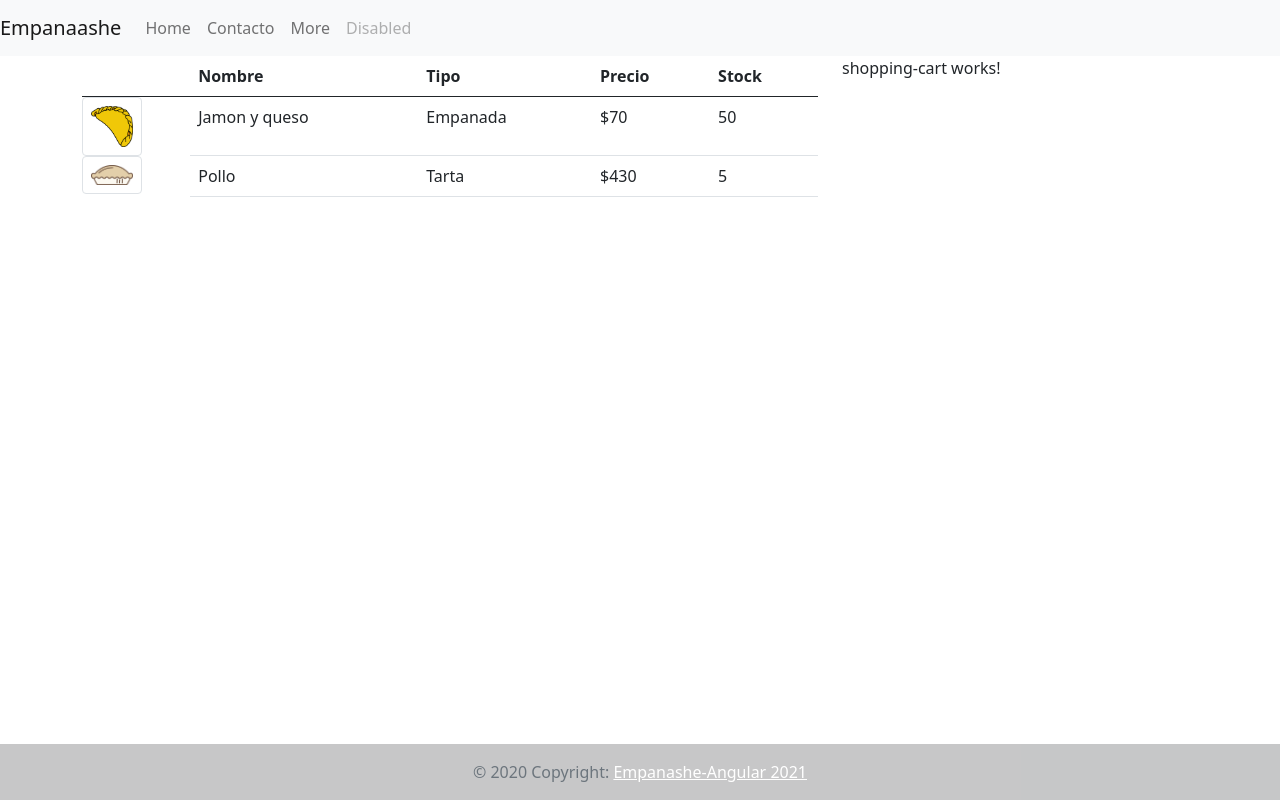
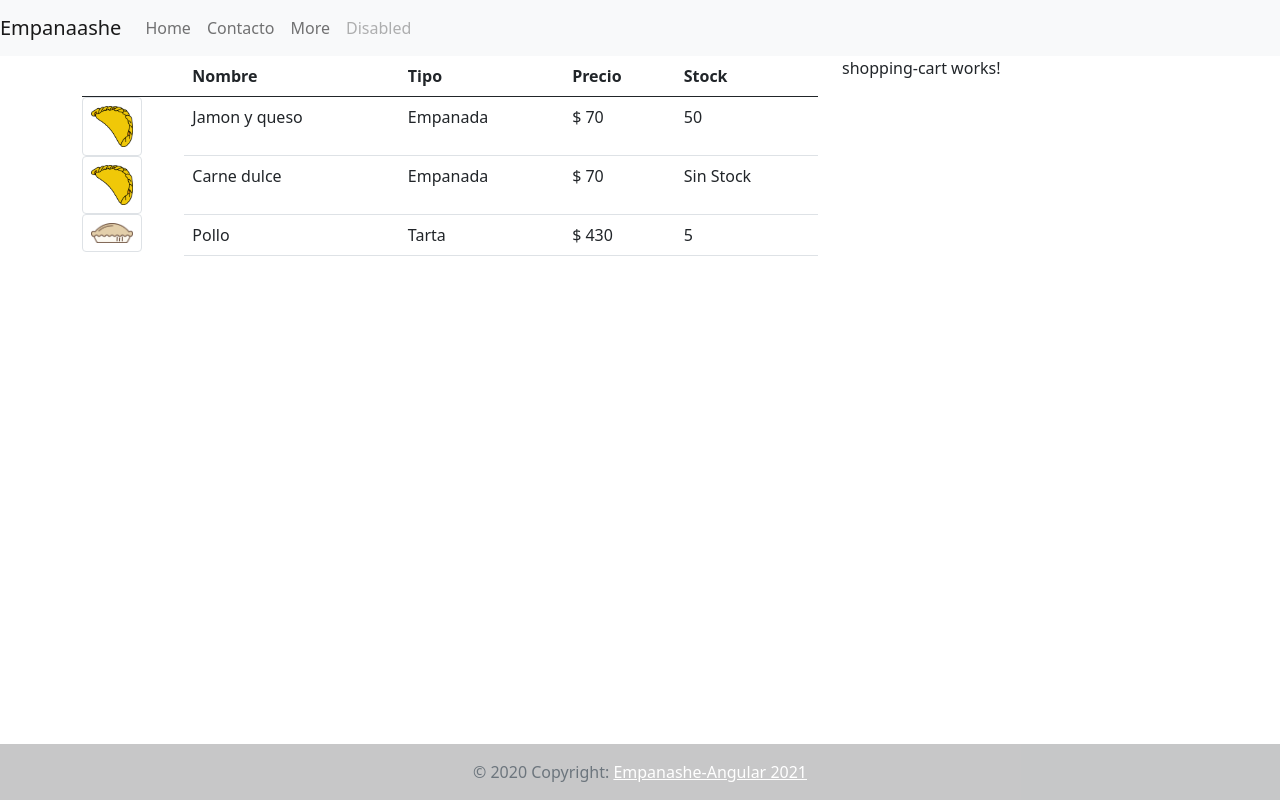
Before and after one commit to sierragustavo/empanashe, an Angular app: page / in a window 1280 px wide. Built offline with nearby package versions, Linux system fonts and the light colour scheme.

Commit message:
added interfaz, ngIf

```diff
--- /dev/null
+++ b/src/app/products-list/product.ts
@@ -0,0 +1,7 @@
+export interface Product {
+    name: string;
+    type: string;
+    price: number;
+    stock: number;
+    image: string;
+}
--- a/src/app/products-list/products-list.component.html
+++ b/src/app/products-list/products-list.component.html
@@ -10,11 +10,15 @@
   </thead>
   <tbody class="tbody">
     <tr *ngFor="let product of products; let i = index">
-        <img [src]=product.image class="icon-list img-thumbnail" alt="">
-        <td>{{product.name}}</td>
-        <td>{{product.type}}</td>
-        <td>${{product.price}}</td>
-        <td>{{product.stock}}</td>
+      <img [src]="product.image" class="icon-list img-thumbnail" alt="" />
+      <td>{{ product.name }}</td>
+      <td>{{ product.type }}</td>
+      <td>$ {{ product.price }}</td>
+
+      <td>
+        <span *ngIf="product.stock > 0">{{product.stock}}</span>
+        <span *ngIf="product.stock <= 0">Sin Stock</span>
+      </td>
     </tr>
   </tbody>
 </table>
--- a/src/app/products-list/products-list.component.ts
+++ b/src/app/products-list/products-list.component.ts
@@ -1,4 +1,5 @@
 import { Component, OnInit } from '@angular/core';
+import { Product } from './product';
 
 @Component({
   selector: 'app-products-list',
@@ -6,7 +7,7 @@ import { Component, OnInit } from '@angular/core';
   styleUrls: ['./products-list.component.scss'],
 })
 export class ProductsListComponent implements OnInit {
-  products = [
+  products: Product[] = [
     {
       name: 'Jamon y queso',
       type: 'Empanada',
@@ -15,12 +16,19 @@ export class ProductsListComponent implements OnInit {
       image: '../assets/img/empanada.png',
     },
     {
+      name: 'Carne dulce',
+      type: 'Empanada',
+      price: 70,
+      stock: 0,
+      image: '../assets/img/empanada.png',
+    },
+    {
       name: 'Pollo',
       type: 'Tarta',
       price: 430,
       stock: 5,
       image: '../assets/img/tarta.png',
-    }
+    },
   ];
 
   constructor() {}
```
